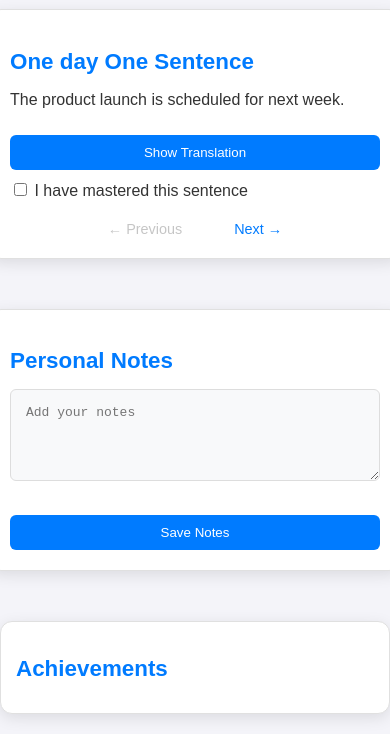
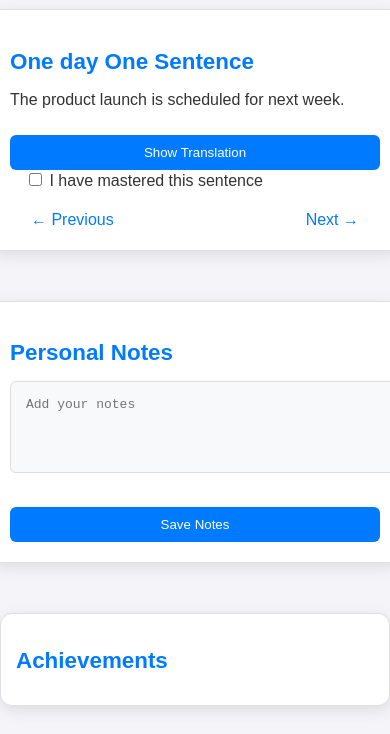
Before and after one commit to rifaulfahribadi/mediabelajar, a plain HTML site: page index.html in a window 390 px wide. Shown: the part 131-865 px from the top of the page. Drawn offline with Linux system fonts and the light colour scheme.

Commit message:
change responsive btn nav

```diff
--- a/styles.css
+++ b/styles.css
@@ -45,15 +45,13 @@ h1 {
 
 .sentence-actions {
     display: flex;
-    flex-direction: column;
     justify-content: flex-start;
-    align-items: flex-start;
+    align-items: center;
     margin-top: 10px;
 }
 
 .sentence-actions label {
-    margin-left: 0;
-    margin-top: 10px;
+    margin-left: 15px;
 }
 
 .btn {
@@ -80,46 +78,37 @@ h1 {
     cursor: pointer;
     transition: color 0.3s;
     margin: 0 15px;
+    white-space: nowrap;
 }
 
 .nav-btn:hover {
     color: #0056b3;
 }
 
-.nav-btn:disabled {
-    color: #a0a0a0; /* Light gray color to indicate disabled state */
-    cursor: not-allowed; /* Change cursor to indicate the button is not clickable */
-    pointer-events: none; /* Prevent any interaction with the disabled button */
-    opacity: 0.6; /* Reduce opacity to visually indicate the disabled state */
+.navigation-buttons {
+    display: flex;
+    justify-content: space-between;
+    margin-top: 20px;
+    width: 100%;
 }
 
-/* Navigation Buttons */
-.navigation-buttons {
-    display: flex;
-    justify-content: center;
-    margin-top: 20px;
-    flex-wrap: nowrap; /* Ensure that buttons stay on the same line */
-    gap: 20px; /* Adds some space between the buttons */
+.navigation-buttons .nav-btn:first-child {
+    margin-right: auto;
 }
 
-/* Translation Style */
-#translation {
-    color: #888; /* Light gray color for the translation */
-    font-style: italic; /* Makes the translation italic for better distinction */
-    margin-top: 10px; /* Adds some space above the translation */
+.navigation-buttons .nav-btn:last-child {
+    margin-left: auto;
 }
 
 /* Notes Section */
 textarea {
-    width: 100%; /* Make sure the width is 100% of the container */
-    box-sizing: border-box; /* Include padding and border in the element's width */
+    width: 100%;
     padding: 15px;
     border-radius: 6px;
     border: 1px solid #ddd;
     margin-bottom: 20px;
     background-color: #f8f9fa;
     font-size: 1em;
-    resize: vertical; /* Allow resizing only vertically */
 }
 
 /* History Section */
@@ -173,12 +162,9 @@ textarea {
     }
 
     .navigation-buttons {
-        flex-wrap: wrap; /* Allow buttons to wrap if necessary on very small screens */
-        gap: 10px; /* Reduce gap between buttons for smaller screens */
-    }
-
-    .nav-btn {
-        font-size: 0.9em; /* Slightly smaller text size for smaller screens */
+        flex-direction: row;
+        justify-content: space-between;
+        align-items: center;
     }
 
     .history-section {
```
